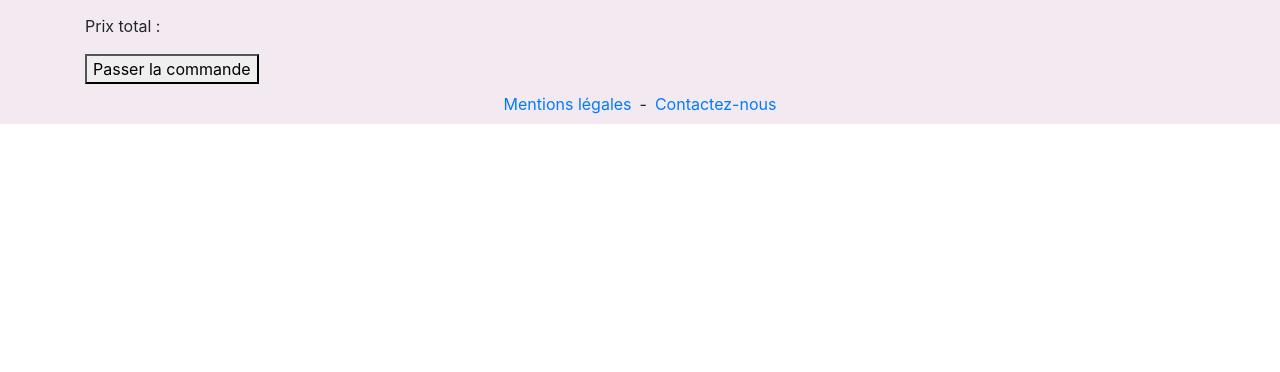
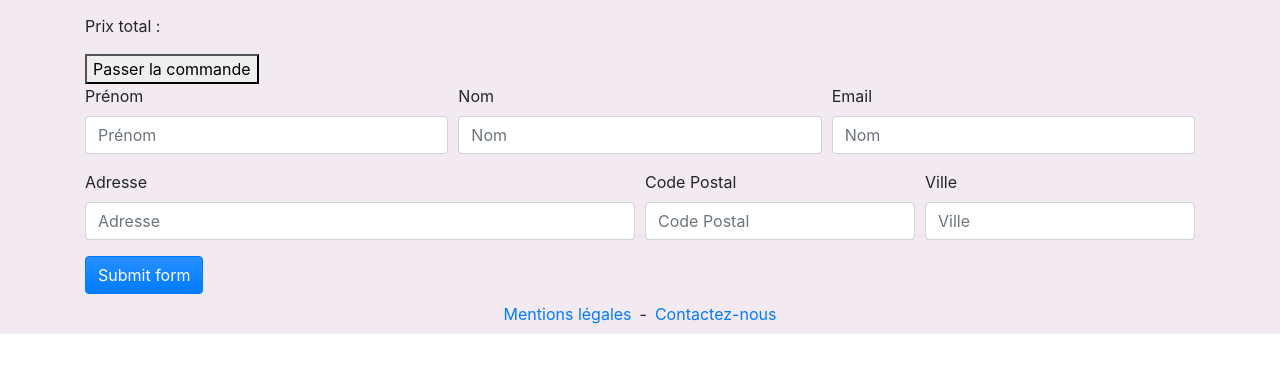
Before and after one commit to McFly91/P5_Aubert_Martin, a website: page panier.html in a window 1280 px wide. Shown: the part 318-690 px from the top of the page. Drawn offline with nearby package versions, Linux system fonts and the light colour scheme; no server answers.

Commit message:
Création d'un formulaire

```diff
--- a/panier.html
+++ b/panier.html
@@ -68,6 +68,38 @@
         <button id="confirm-command">
            Passer la commande
         </button>
+
+         <form>
+            <div class="form-row">
+            <div class="col-md-4 mb-3">
+               <label for="validationServer01">Prénom</label>
+               <input type="text" class="form-control" id="validationServer01" placeholder="Prénom" value="" required>
+            </div>
+            <div class="col-md-4 mb-3">
+               <label for="validationServer02">Nom</label>
+               <input type="text" class="form-control" id="validationServer02" placeholder="Nom" value="" required>
+            </div>
+            <div class="col-md-4 mb-3">
+               <label for="validationServer03">Email</label>
+               <input type="email" class="form-control" id="validationServer02" placeholder="Nom" value="" required>
+            </div>
+            </div>
+            <div class="form-row">
+            <div class="col-md-6 mb-3">
+               <label for="validationServer04">Adresse</label>
+               <input type="text" class="form-control" id="validationServer03" placeholder="Adresse" required>
+            </div>
+            <div class="col-md-3 mb-3">
+               <label for="validationServer05">Code Postal</label>
+               <input type="text" class="form-control" id="validationServer04" placeholder="Code Postal" required>
+            </div>
+            <div class="col-md-3 mb-3">
+               <label for="validationServer06">Ville</label>
+               <input type="text" class="form-control" id="validationServer05" placeholder="Ville" required>
+            </div>
+            </div>
+               <button class="btn btn-primary" type="submit">Submit form</button>
+         </form>
       </section>
 
       <footer class="container">
```
